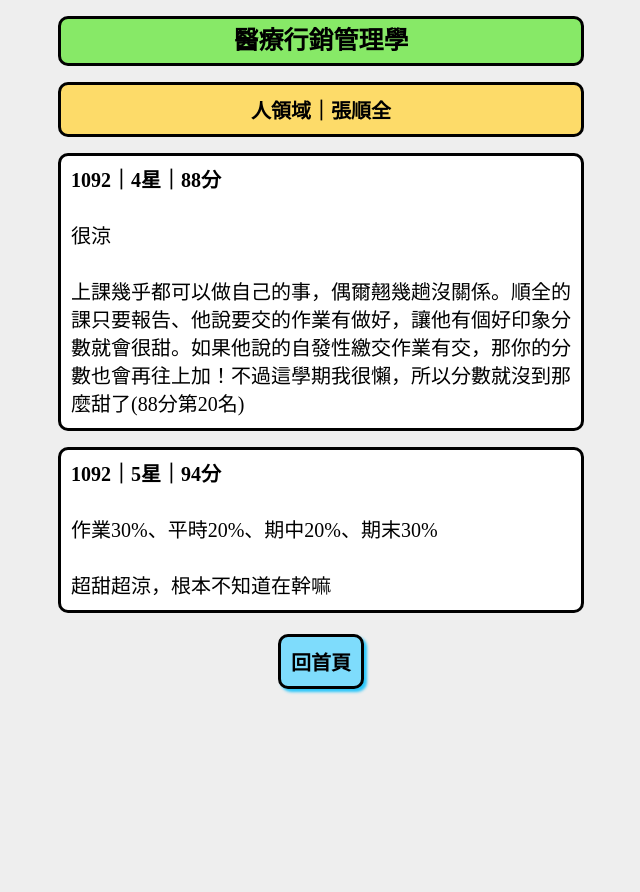
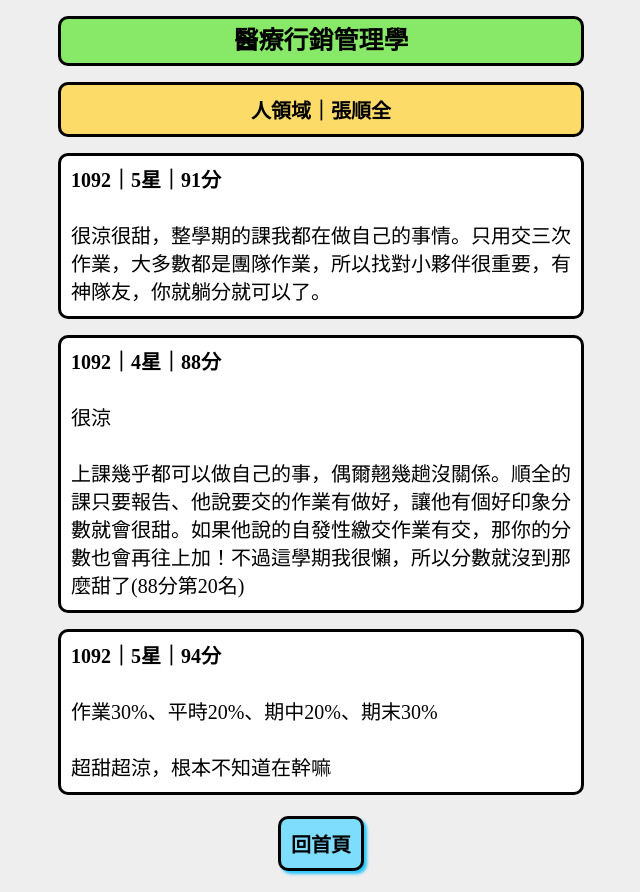
Before and after one commit to hyhakisaku/MMCGeneralCourse, a plain HTML site: page n03_ren/c09.html in a window 1280 px wide. Shown: the whole page, without its empty margins (319-959 px from the left). Before the commit the page ends 800 px from the top, so only its background shows below. Drawn offline with Linux system fonts and the light colour scheme.

Commit message:
Update c09.html

```diff
--- a/n03_ren/c09.html
+++ b/n03_ren/c09.html
@@ -13,6 +13,8 @@
 
 <p><label class="label_title">醫療行銷管理學<br></label></p>
 <p><label class="label_info">人領域｜張順全<br></label></p>
+<p><label class="label_comment"><b>1092｜5星｜91分</b><br><br>
+很涼很甜，整學期的課我都在做自己的事情。只用交三次作業，大多數都是團隊作業，所以找對小夥伴很重要，有神隊友，你就躺分就可以了。<br></label> </p>
 <p><label class="label_comment"><b>1092｜4星｜88分</b><br><br>很涼<br><br>
 上課幾乎都可以做自己的事，偶爾翹幾趟沒關係。順全的課只要報告、他說要交的作業有做好，讓他有個好印象分數就會很甜。如果他說的自發性繳交作業有交，那你的分數也會再往上加！不過這學期我很懶，所以分數就沒到那麼甜了(88分第20名)<br></label> </p>
 <p><label class="label_comment"><b>1092｜5星｜94分</b><br><br>
```
